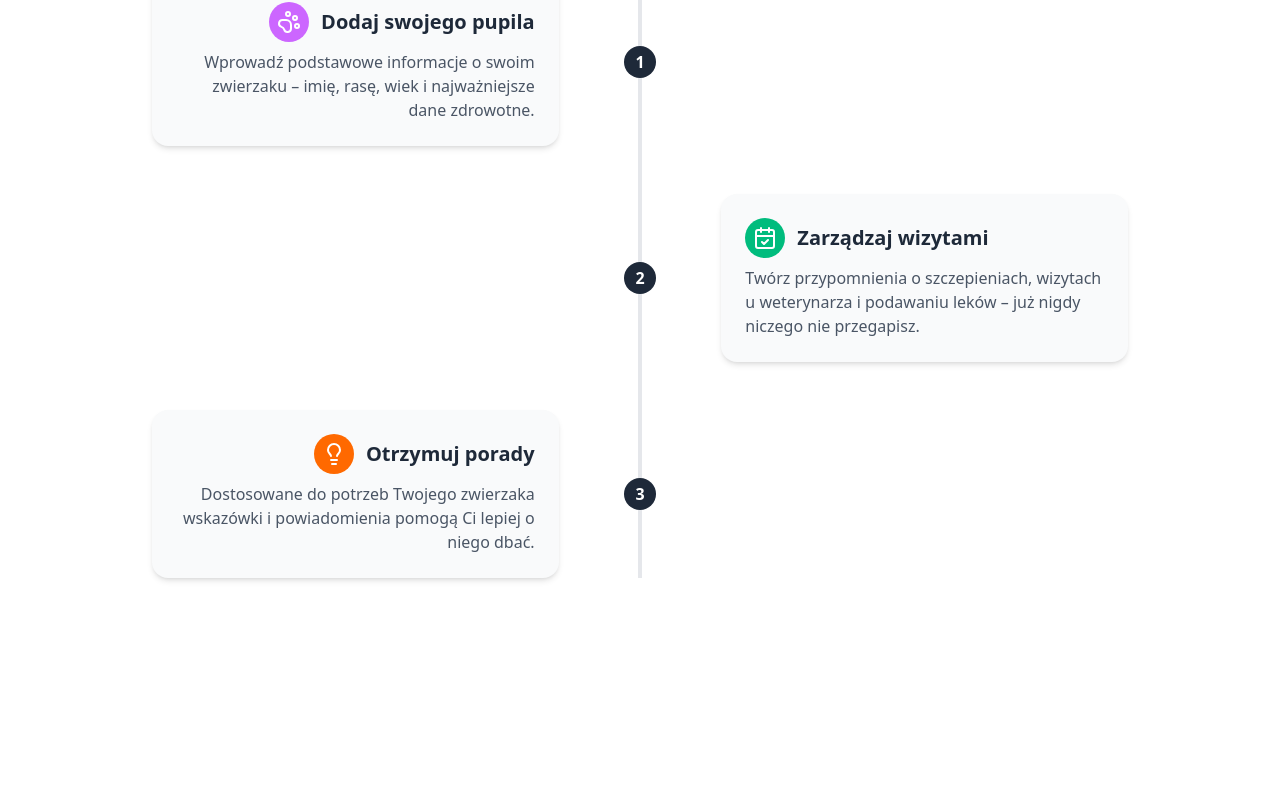
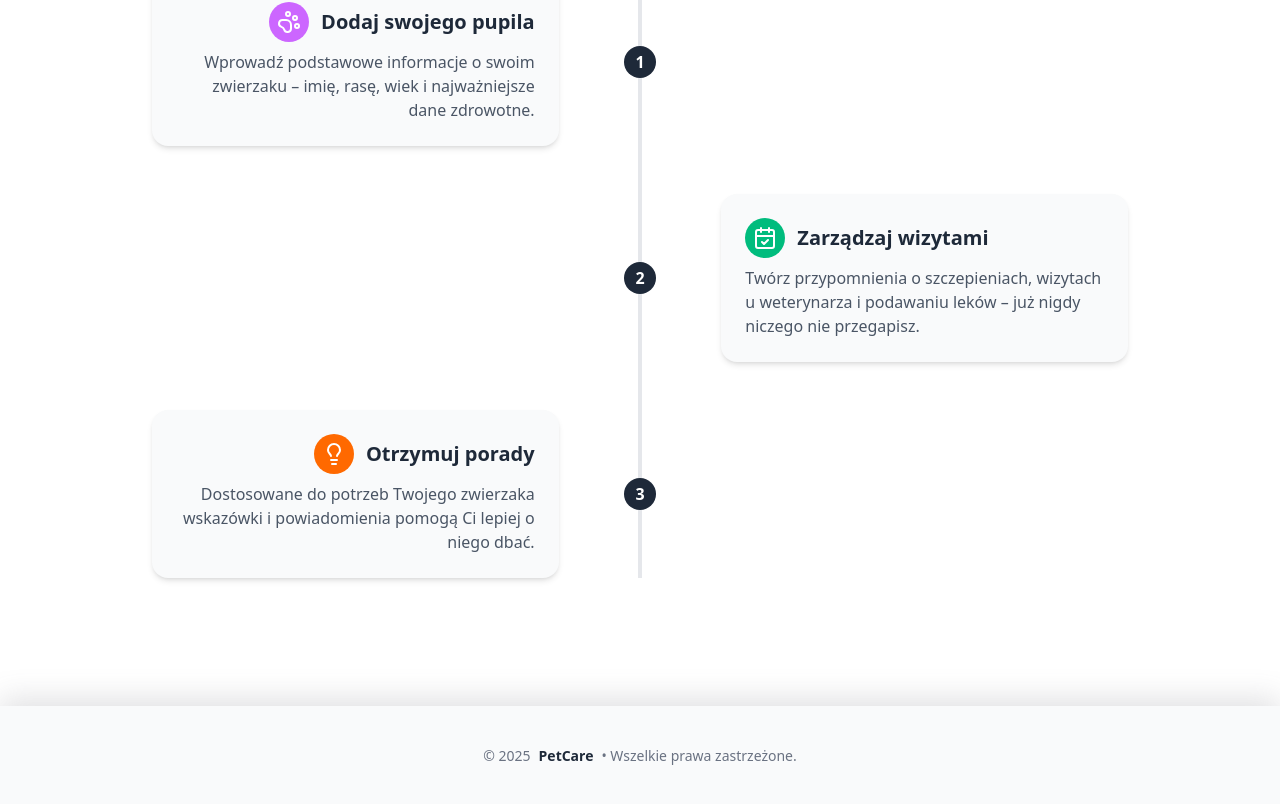
Before and after one commit to PetCareIPZ/PetCare, a Next.js app: page / in a window 1280 px wide. Shown: the part 1446-2250 px from the top of the page. Before the commit the page ends 2152 px from the top, so only its background shows below. Built offline with nearby package versions, Linux system fonts and the light colour scheme; no server answers.

Commit message:
added footer

```diff
--- /dev/null
+++ b/src/app/components/sections/Footer.tsx
@@ -0,0 +1,31 @@
+'use client';
+
+import React from "react";
+
+export default function Footer() {
+  const scrollToTop = () => {
+    window.scrollTo({ top: 0, behavior: 'smooth' });
+  };
+
+  return (
+    <footer
+      className="bg-gray-50 py-10 relative"
+      style={{ boxShadow: '0 -7px 29px rgba(100, 100, 111, 0.2)' }}
+    >
+      <div className="max-w-7xl mx-auto px-6 text-center text-gray-500 text-sm flex justify-center items-center gap-1">
+        {/* Data */}
+        <span>© {new Date().getFullYear()}</span>
+
+        {/* Nazwa klikalna */}
+        <span
+          onClick={scrollToTop}
+          className="cursor-pointer font-semibold text-gray-800 hover:text-primary transition-colors mx-1"
+        >
+          PetCare
+        </span>
+
+        <span>• Wszelkie prawa zastrzeżone.</span>
+      </div>
+    </footer>
+  );
+}
--- a/src/app/components/sections/Proccess.tsx
+++ b/src/app/components/sections/Proccess.tsx
@@ -78,7 +78,7 @@ export default function Proccess() {
                 <p className="text-gray-600">{s.desc}</p>
               </div>
 
-              {/* punkt A/B/C */}
+              {/* punkty */}
               <div className="absolute md:left-1/2 left-0 md:transform md:-translate-x-1/2 -translate-x-0
                               w-8 h-8 rounded-full bg-gray-800 flex items-center justify-center
                               text-white font-bold mt-4 md:mt-0">
--- a/src/app/layout.tsx
+++ b/src/app/layout.tsx
@@ -5,6 +5,7 @@ import { Geist, Geist_Mono } from 'next/font/google';
 
 import Nav from './components/sections/Nav';
 import ScrollToTop from './components/ui/ScrollToTop';
+import Footer from './components/sections/Footer';
 
 export const metadata: Metadata = {
   title: "Petcare",
@@ -22,6 +23,7 @@ export default function RootLayout({ children }: { children: React.ReactNode })
         <body className={`${geistSans.variable} ${geistMono.variable} antialiased`}>
           <Nav />
           {children}
+          <Footer />
           <ScrollToTop />
         </body>
       </html>
```
Also changed, not shown: src/app/components/sections/Navbar.tsx (deleted).
